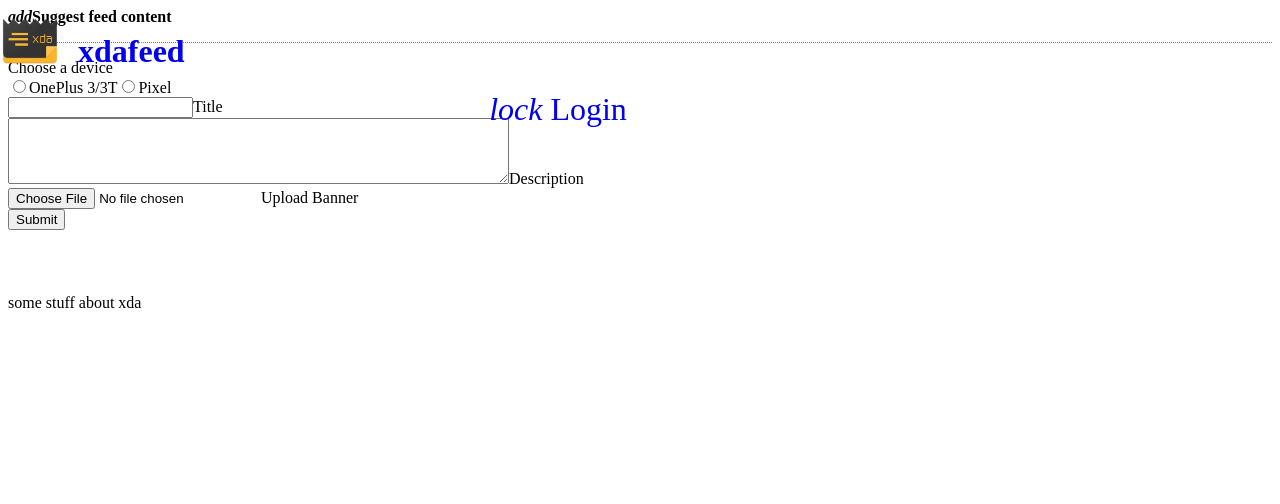
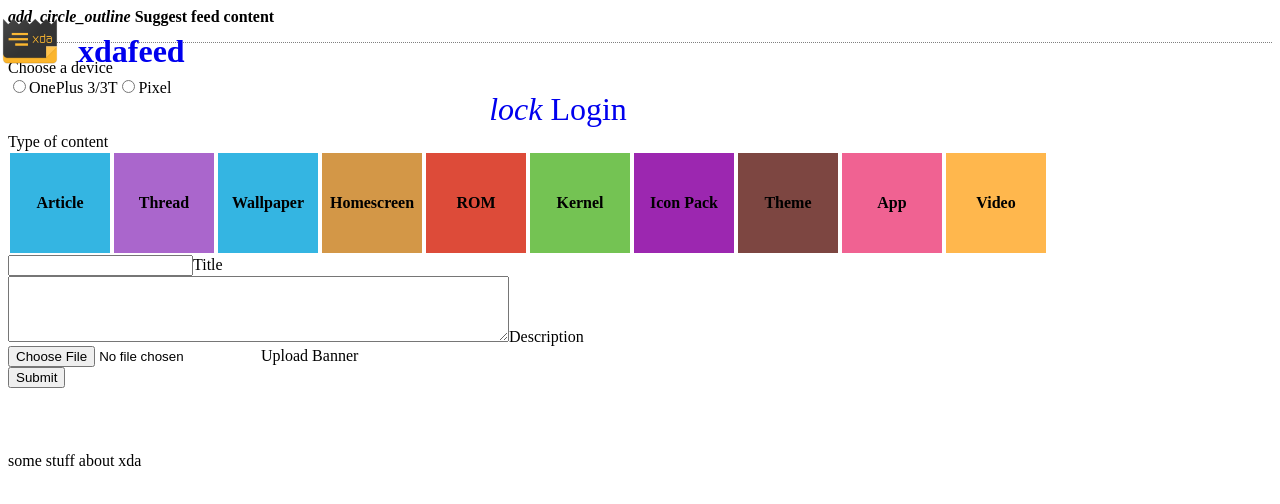
Before and after one commit to xda/feed-portal, a Vue app: page /#/add in a window 1280 px wide. Shown: the top 504 px of the page. Built offline with nearby package versions, Linux system fonts and the light colour scheme; the HTML template or start-up script is replaced by a standard one.

Commit message:
set styles for type picker

```diff
--- a/src/App.vue
+++ b/src/App.vue
@@ -14,7 +14,11 @@
         </router-link>
       </div>
     </header>
-    <main class="col-lg-8 col-lg-offset-2 shadow-4dp">
+    <main class="col-lg-8
+                 col-lg-offset-2
+                 col-sm-12
+                 col-sm-offset-1
+                 shadow-4dp">
       <router-view></router-view>
     </main>
     <footer>some stuff about xda</footer>
--- a/src/components/addItem.vue
+++ b/src/components/addItem.vue
@@ -1,9 +1,10 @@
 <template lang="html">
   <div id="add-item">
-    <h4><i class="material-icons">add</i>Suggest feed content</h4>
-    <div class="col-lg-8 col-lg-offset-2">
+    <h4><i class="material-icons orange">add_circle_outline</i> Suggest feed content</h4>
+    <div class="col-lg-8 col-lg-offset-2 col-sm-10 col-sm-offset-1">
       <form method="post">
-        <!-- Device (Dropdown, new device?) -->
+
+        <!-- Device -->
         <span class="grey-lightest">Choose a device</span>
         <div class="radio-group">
           <label for="oneplus">
@@ -15,16 +16,15 @@
             <span class="radio-label">Pixel</span>
           </label>
         </div>
-        <!-- Type of content (Text, padded as a square button, bg color different per-type --  listed horizontally in 2-3 rows) -->
-        <!-- App
-        Article
-        Homescreen
-        Wallpaper
-        Icon Pack
-        Kernel
-        ROM
-        Thread
-        Video -->
+        <br><br>
+        <span class="grey-lightest">Type of content</span>
+        <div class="content-type col-lg-9">
+          <div class="row">
+            <div class="type-box" v-for="type in types" :class="type.id">
+              {{type.name}}
+            </div>
+          </div>
+        </div>
         <!-- Title (Inputbox) -->
         <div class="input-group">
           <input type="text" id="title-input" required>
@@ -47,20 +47,49 @@
         </div>
       </form>
 
-      <!-- Submit to feed [button] -->
     </div>
   </div>
 </template>
 
 <script>
 export default {
+  data () {
+    return {
+      types: [
+        { name: 'Article', id: 'article' },
+        { name: 'Thread', id: 'thread' },
+        { name: 'Wallpaper', id: 'wallpaper' },
+        { name: 'Homescreen', id: 'homescreen' },
+        { name: 'ROM', id: 'rom' },
+        { name: 'Kernel', id: 'kernel' },
+        { name: 'Icon Pack', id: 'iconpack' },
+        { name: 'Theme', id: 'theme' },
+        { name: 'App', id: 'app' },
+        { name: 'Video', id: 'video' }
+      ]
+    }
+  }
 }
 </script>
 
 <style lang="scss" scoped>
+
+$type-colours: (
+'app' : #f06292,
+'article' : #34b5e2,
+'thread' : #aa66cc,
+'kernel' : #74c353,
+'wallpaper' : #34b5e2,
+'homescreen' : #d39747,
+'rom' : #dd4b39,
+'iconpack' : #9c27b0,
+'theme' : #7d4641,
+'video' : #ffb74d,
+);
+
+
 h4 {
   margin: 0 auto 1rem auto;
-  // color: lighten(grey, 10%);
   padding-bottom: 1rem;
   border-bottom: 1px dotted grey
 }
@@ -68,4 +97,29 @@
 form {
   padding-bottom: 4rem;
 }
+
+@each $section, $colour in $type-colours {
+  .#{$section} {
+    background-color: $colour;
+    &:hover {
+      background-color: lighten($colour, 10%);
+    }
+  }
+}
+
+.content-type {
+  display: flex;
+  justify-content: flex-start;
+  flex-wrap: wrap;
+}
+
+.type-box {
+  height: 100px;
+  width: 100px;
+  margin: 2px;
+  display:inline-flex;
+  justify-content: center;
+  align-items:center;
+  font-weight: bold;
+}
 </style>
--- a/src/components/allElements.vue
+++ b/src/components/allElements.vue
@@ -32,6 +32,16 @@
             <input type="file" id="file-input">
             <label for="file-input">[icon] File Input</label>
           </div>
+        </div>
+        <div class="radio-group">
+          <label for="oneplus">
+            <input type="radio" name="device" value="oneplus" id="oneplus">
+            <span class="radio-label">OnePlus 3/3T</span>
+          </label>
+          <label for="pixel">
+            <input type="radio" name="device" value="pixel" id="pixel">
+            <span class="radio-label">Pixel</span>
+          </label>
         </div>
         <div class="input-group">
           <select class="input"required>
--- a/src/styles/styles.scss
+++ b/src/styles/styles.scss
@@ -1,4 +1,4 @@
-@import './flexgrid.css';
+@import './flexgrid.css'; // credit goes to: http://jeroenoomsnl.github.io/the-flex-grid/
 @import './variables';
 @import './mixins';
 @import './globals';
```
